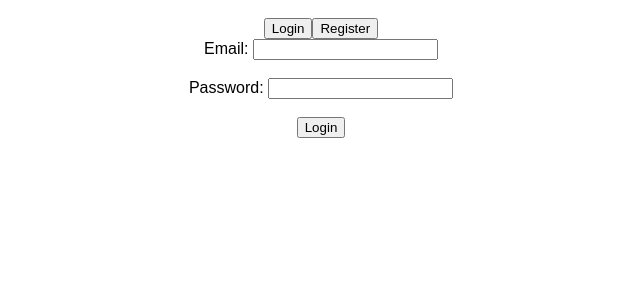
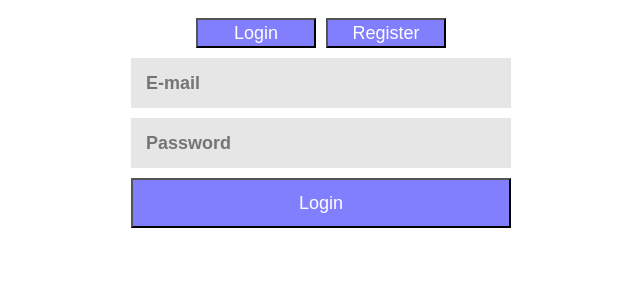
Before and after one commit to imatthews009/auth_frontend, a React (Create React App) app: page / in a window 1280 px wide. Both pictures are taken after a click on the button "Login". Shown: the top 300 px of the page, without its empty margins (319-959 px from the left). Built offline with nearby package versions, Linux system fonts and the light colour scheme; no server answers.

Commit message:
adding styling

```diff
--- a/src/App.css
+++ b/src/App.css
@@ -2,27 +2,36 @@
   text-align: center;
 }
 
-.App-logo {
-  animation: App-logo-spin infinite 20s linear;
-  height: 80px;
+form .userInput{
+  margin-top: 10px;
 }
 
-.App-header {
-  background-color: #222;
-  height: 150px;
-  padding: 20px;
-  color: white;
+form input{
+  width: 350px;
+  height: 50px;
+  text-align: left;
+  padding: 0px 15px;
+  font-weight: bold;
+  color: #403866;
+  background-color: #e6e6e6;
+  border: 0px solid;
+  font-size: 18px;
 }
 
-.App-title {
-  font-size: 1.5em;
+form button{
+  margin-top: 10px;
+  color: #fff;
+  width: 380px;
+  height: 50px;
+  background-color: #827ffe;
+  font-size: 18px;
 }
 
-.App-intro {
-  font-size: large;
+.loginRegisterButtons button{
+  margin: 0 5px;
+  color: #fff;
+  width: 120px;
+  height: 30px;
+  background-color: #827ffe;
+  font-size: 18px;
 }
-
-@keyframes App-logo-spin {
-  from { transform: rotate(0deg); }
-  to { transform: rotate(360deg); }
-}
--- a/src/App.js
+++ b/src/App.js
@@ -37,7 +37,7 @@ class App extends Component {
           invitationToken
         });
       }
-
+      // getting invitation detail from the token
       axios.get("https://api-flow.herokuapp.com/invitations")
         .then(res => {
             let invitation = []
@@ -121,7 +121,7 @@ class App extends Component {
       inv = (
         <div className='invDetail'>
           <h1>Invited by: {this.state.invitationDetail[0].sender_email}</h1>
-          <h1>Message sent with invite: {this.state.invitationDetail[0].message}</h1>
+          <h1>Message: {this.state.invitationDetail[0].message}</h1>
         </div>
       )
     }
@@ -131,39 +131,43 @@ class App extends Component {
     if(this.state.registerForm === true) {
       form = (
 
-        <form onSubmit={this.register}>
+        <form className='registrationForm' onSubmit={this.register}>
           {inv}
-          <label htmlFor="username">Username: </label>
+          <div className='userInput'>
             <input
+              placeholder="Username"
               name="username"
               id="username"
               type="username"
             />
-          <br />
+          </div>
 
-          <label htmlFor="email">Email: </label>
+          <div className='userInput'>
             <input
+              placeholder="E-mail"
               name="email"
               id="email"
               type="email"
             />
-          <br /><br />
+          </div>
 
-          <label htmlFor="password">Password: </label>
+          <div className='userInput'>
             <input
+              placeholder="Password"
               name="password"
               id="password"
               type="password"
             />
-          <br /><br />
+          </div>
 
-          <label htmlFor="password_confirmation">Confirm Password: </label>
+          <div className='userInput'>
             <input
+              placeholder="Password Confirmation"
               name="password_confirmation"
               id="password_confirmation"
               type="password"
             />
-          <br />
+          </div>
 
           <button type="submit">
               Register
--- a/src/components/Login/Login.js
+++ b/src/components/Login/Login.js
@@ -15,7 +15,6 @@ export default class Login extends React.Component {
       {role: ""},
     ],
     displayLogin: true,
-    test: false,
     invitedUsers: [],
     token: ''
   }
@@ -95,7 +94,7 @@ export default class Login extends React.Component {
 
 
 
-    // pass user id to allow user to get a list of invitations they've sent
+    // pass invited users to invitations component
     let invitations = ''
     if (this.state.userDetail[0].id !== '') {
       invitations = (
@@ -107,9 +106,7 @@ export default class Login extends React.Component {
       )
     }
 
-    let date = ''
-
-    // creating invitation
+    // creating invitation form
     let invitationForm = ''
     if (this.state.jwt_token !== '') {
       invitationForm = (
@@ -149,21 +146,23 @@ export default class Login extends React.Component {
       <div>
         <form onSubmit={this.handleLogin} className='loginForm' style={{display: this.state.displayLogin ? 'block' : 'none' }}>
 
-          <label htmlFor="email">Email: </label>
+          <div className='userInput'>
             <input
+              placeholder="E-mail"
               name="email"
               id="email"
-            type="email"
+              type="text"
             />
-          <br /><br />
+          </div>
 
-          <label htmlFor="password">Password: </label>
+          <div className='userInput'>
             <input
+              placeholder="Password"
               name="password"
               id="password"
               type="password"
             />
-          <br /><br />
+          </div>
 
           <button type="submit">
               Login
@@ -171,12 +170,14 @@ export default class Login extends React.Component {
 
         </form>
 
+        { userInformation }
+
         <div className='inviationForm'>
           {invitationForm}
           {invitationLink}
         </div>
 
-        { userInformation }
+
         { invitations }
 
 
```
Lines whose indentation alone changed are shown as unchanged.
